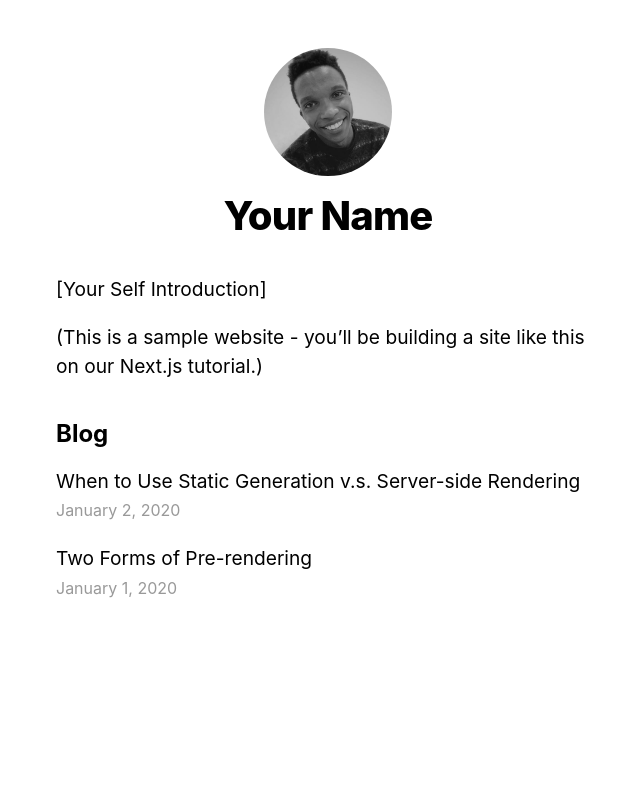
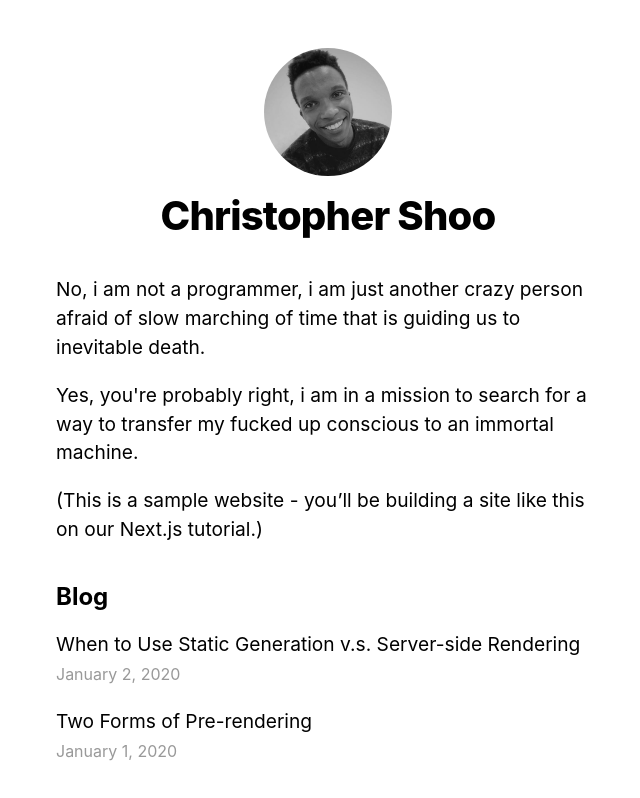
Before and after one commit to L0rdCr1s/nextjs-exercise-blog, a Next.js app: page / in a window 1280 px wide. Shown: the top 798 px of the page, without its empty margins (312-952 px from the left). Built offline with nearby package versions, Linux system fonts and the light colour scheme.

Commit message:
add a cool self introduction on home page

```diff
--- a/components/layout.tsx
+++ b/components/layout.tsx
@@ -3,8 +3,8 @@
 import styles from "./layout.module.css";
 import utilStyles from "../styles/utils.module.css";
 
-const name = "Your Name";
-export const siteTitle = "Next.js Sample Website";
+const name = "Christopher Shoo";
+export const siteTitle = "Next.js exercise Website";
 
 export default function Layout({ children, home }) {
   return (
--- a/pages/index.tsx
+++ b/pages/index.tsx
@@ -13,7 +13,14 @@
         <title>{siteTitle}</title>
       </Head>
       <section className={utilStyles.headingMd}>
-        <p>[Your Self Introduction]</p>
+        <p>
+          No, i am not a programmer, i am just another crazy person afraid of
+          slow marching of time that is guiding us to inevitable death.
+        </p>
+        <p>
+          Yes, you're probably right, i am in a mission to search for a way to
+          transfer my fucked up conscious to an immortal machine.
+        </p>
         <p>
           (This is a sample website - you’ll be building a site like this on{" "}
           <a href="https://nextjs.org/learn">our Next.js tutorial</a>.)
```
